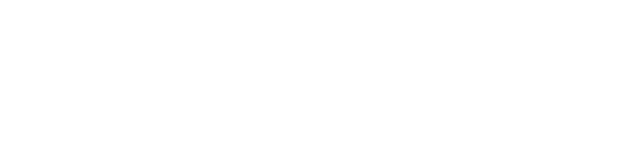
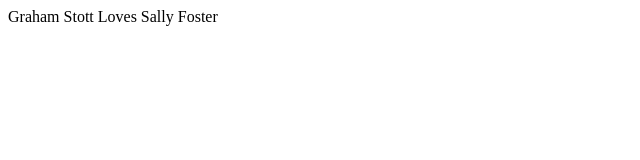
Before and after one commit to GrahamStott18/gs_website, a plain HTML site: page index.html in a window 1280 px wide. Shown: the whole page, without its empty margins (0-640 px from the left). Drawn offline with Linux system fonts and the light colour scheme.

Commit message:
Testing page updates

```diff
--- a/index.html
+++ b/index.html
@@ -3,9 +3,9 @@
 <head>
     <meta charset="UTF-8">
     <meta name="viewport" content="width=device-width, initial-scale=1.0">
-    <title>Graham Stott Loves Sally Foster</title>
+    <title>Graham Stott</title>
 </head>
 <body>
-
+    Graham Stott Loves Sally Foster
 </body>
 </html>
```
